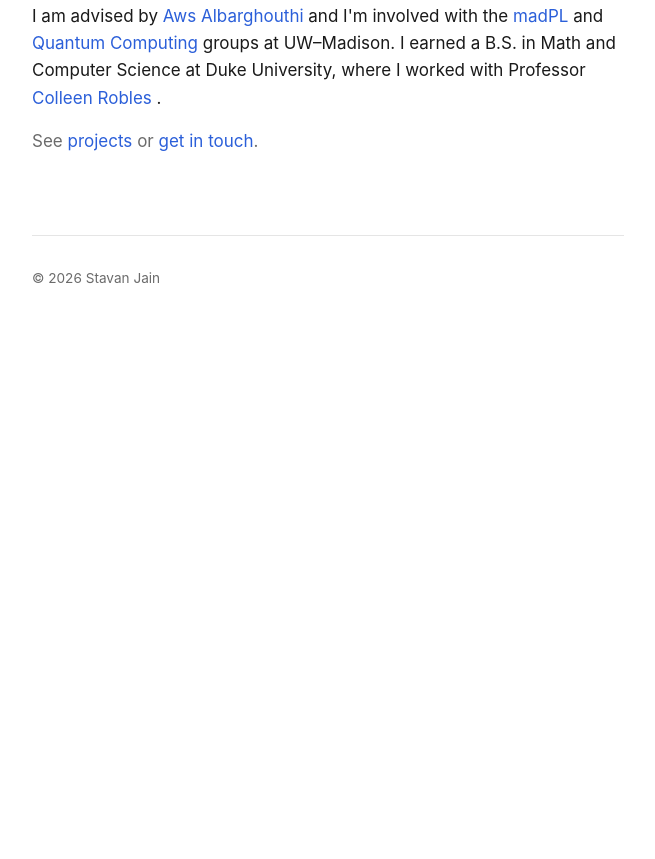
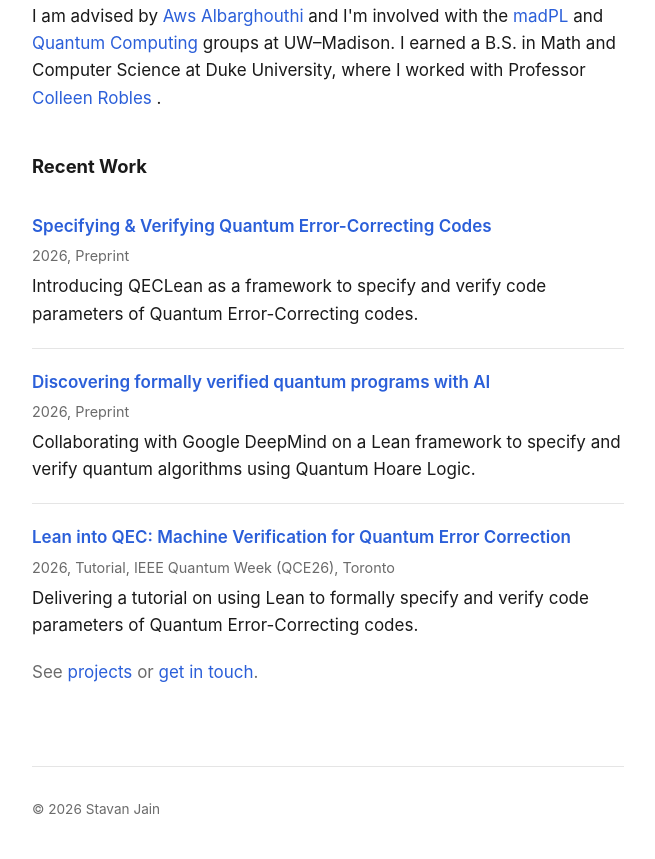
Before and after one commit to Stavan-Jain/Stavan-Jain.github.io, a plain HTML site: page index.html in a window 1280 px wide. Shown: the part 692-1551 px from the top of the page, without its empty margins (312-967 px from the left). Before the commit the page ends 1038 px from the top, so only its background shows below. Drawn offline with Linux system fonts and the light colour scheme.

Commit message:
adds preprints and tutorial

```diff
--- a/index.html
+++ b/index.html
@@ -76,9 +76,32 @@
         I am advised by <a href="https://pages.cs.wisc.edu/~aws/">Aws Albarghouthi</a> and I'm involved with the <a href="https://madpl.cs.wisc.edu/">madPL</a> and <a href="https://quantum.cs.wisc.edu/">Quantum Computing</a> groups at UW–Madison. I earned a B.S. in Math and Computer Science at Duke University, where I worked with Professor <a href="https://sites.google.com/view/prof-colleen-robles/introduction"> Colleen Robles </a>.
       </p>
 
+      <h2>Recent Work</h2>
+      <ul class="entry-list">
+        <li class="entry">
+          <p class="entry-title"><a href="https://arxiv.org/abs/2611.21236">Specifying &amp; Verifying Quantum Error-Correcting Codes</a></p>
+          <p class="entry-meta">2026, Preprint</p>
+          <p class="entry-desc">
+            Introducing QECLean as a framework to specify and verify code parameters of Quantum Error-Correcting codes.
+          </p>
+        </li>
 
+        <li class="entry">
+          <p class="entry-title"><a href="https://arxiv.org/abs/2611.09822">Discovering formally verified quantum programs with AI</a></p>
+          <p class="entry-meta">2026, Preprint</p>
+          <p class="entry-desc">
+            Collaborating with Google DeepMind on a Lean framework to specify and verify quantum algorithms using Quantum Hoare Logic.
+          </p>
+        </li>
 
-
+        <li class="entry">
+          <p class="entry-title"><a href="https://stavan-jain.github.io/lean-into-qec-site/">Lean into QEC: Machine Verification for Quantum Error Correction</a></p>
+          <p class="entry-meta">2026, Tutorial, IEEE Quantum Week (QCE26), Toronto</p>
+          <p class="entry-desc">
+            Delivering a tutorial on using Lean to formally specify and verify code parameters of Quantum Error-Correcting codes.
+          </p>
+        </li>
+      </ul>
 
       <p class="muted">
         See <a href="projects.html">projects</a> or <a href="contact.html">get in touch</a>.
```
